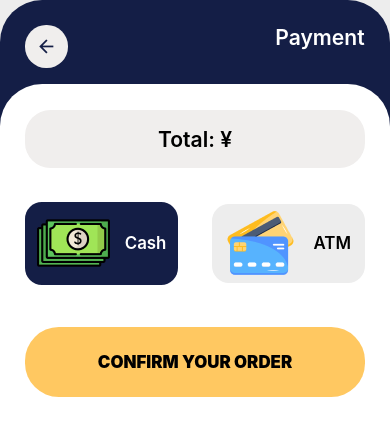
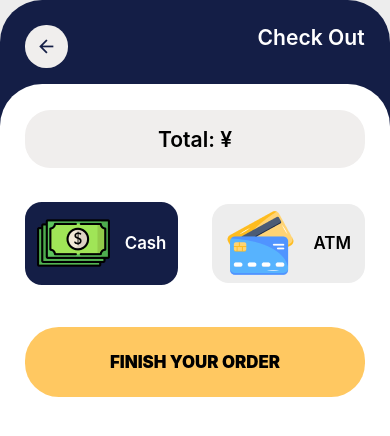
Before and after one commit to KimmNT/ccGloves, a React Native app: screen /Payment in a window 390 px wide. Shown: the top 436 px of the page. Built offline with nearby package versions, Linux system fonts and the light colour scheme; no server answers.

Commit message:
latest update - 151024

```diff
--- a/src/components/HourPage.js
+++ b/src/components/HourPage.js
@@ -59,7 +59,7 @@ export default function HourPage({ navigation }) {
     const date = new Date();
     const hour = date.getHours();
 
-    if (hour > 7 && hour < 19) {
+    if (hour > 7 && hour < 16) {
       setStartTime(hour + 4);
     }
   }, []);
--- a/src/components/PaymentPage.js
+++ b/src/components/PaymentPage.js
@@ -66,11 +66,13 @@ export default function PaymentPage({ navigation, route }) {
       await addDoc(collection(db, "orderList"), {
         id: orderID,
         type: orderType,
-        userFirstName: userInfo.firstName,
-        userLastName: userInfo.lastName,
-        userEmail: userInfo.email,
-        userPhone: userInfo.phone,
-        userAddress: `${userInfo.addDetail}, ${userInfo.district}, ${userInfo.city}, ${userInfo.prefecture}`,
+        user: {
+          userFirstName: userInfo.firstName,
+          userLastName: userInfo.lastName,
+          userEmail: userInfo.email,
+          userPhone: userInfo.phone,
+          userAddress: `${userInfo.addDetail}, ${userInfo.district}, ${userInfo.city}, ${userInfo.prefecture}`,
+        },
         status: 0,
         payment: {
           // paymentState: 0,
@@ -137,7 +139,7 @@ export default function PaymentPage({ navigation, route }) {
               <Icon name="arrow-back" style={shareStyle.icon} />
             </View>
           </TouchableOpacity>
-          <Text style={shareStyle.navbar__title}>Payment</Text>
+          <Text style={shareStyle.navbar__title}>Check Out</Text>
         </View>
         <View style={shareStyle.body}>
           <TouchableWithoutFeedback onPress={hideKeyboard}>
@@ -236,7 +238,7 @@ export default function PaymentPage({ navigation, route }) {
               >
                 <View style={paymentStyle.payment__confirm_content}>
                   <Text style={paymentStyle.value__text}>
-                    confirm your order
+                    finish your order
                   </Text>
                 </View>
               </TouchableOpacity>
--- a/src/components/ReviewSuccess.js
+++ b/src/components/ReviewSuccess.js
@@ -32,12 +32,16 @@ export default function ReviewSuccess({ navigation, route }) {
   const { orderEmail } = route.params || [];
 
   useEffect(() => {
+    const now = new Date();
+    const date = now.toLocaleDateString(); // e.g., '8/5/2024'
+
     const addDiscount = async () => {
       try {
         await addDoc(collection(db, "discountList"), {
-          orderEmail: orderEmail,
           discountCode: generateDiscount(),
           discountValue: 5,
+          discountCreatedDate: date,
+          discountBelong: orderEmail,
         });
       } catch (error) {
         console.error("Error adding document: ", error);
```
